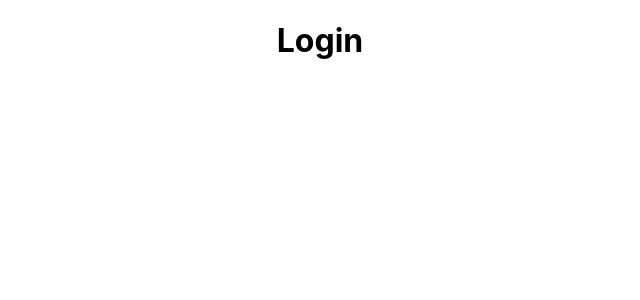
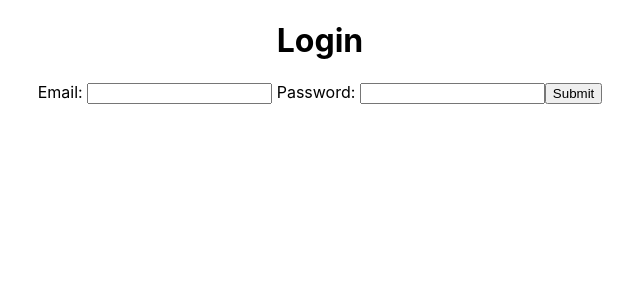
Before and after one commit to mikjw/timey-poc-fe, a React (Create React App) app: page /login in a window 1280 px wide. Shown: the top 300 px of the page, without its empty margins (320-960 px from the left). Built offline with nearby package versions, Linux system fonts and the light colour scheme.

Commit message:
Add form to login

```diff
--- a/src/components/login.component.js
+++ b/src/components/login.component.js
@@ -1,9 +1,33 @@
 import React, { Component } from 'react';
+import axios from 'axios';
 
 export default class Login extends Component {
   constructor(props) {
     super(props);
-    this.state = {}
+    this.state = {
+      email: "",
+      password: ""
+    }
+
+    this.onChangeEmail = this.onChangeEmail.bind(this);
+    this.onChangePassword = this.onChangePassword.bind(this);
+    this.submitForm = this.submitForm.bind(this);
+  }
+
+  onChangeEmail(e) {
+    this.setState({email: e.target.value});
+  }
+
+  onChangePassword(e) {
+    this.setState({password: e.target.value});
+  }
+
+  submitForm(e) {
+      axios.post('http://localhost:5001/login', {
+        email: this.state.email,
+        password: this.state.password
+      })
+      .then(res => console.log(res.data));
   }
 
   render() {
@@ -12,6 +36,11 @@ export default class Login extends Component {
         <h1>
           Login
         </h1>
+          <label> Email: </label>
+            <input type="text" name="email" value={this.state.email} onChange={this.onChangeEmail} />
+          <label> Password: </label>
+            <input type="text" name="password" value={this.state.password} onChange={this.onChangePassword} />
+          <button onClick={() => {this.submitForm()}}>Submit</button>
       </div>
     );
   }
```
